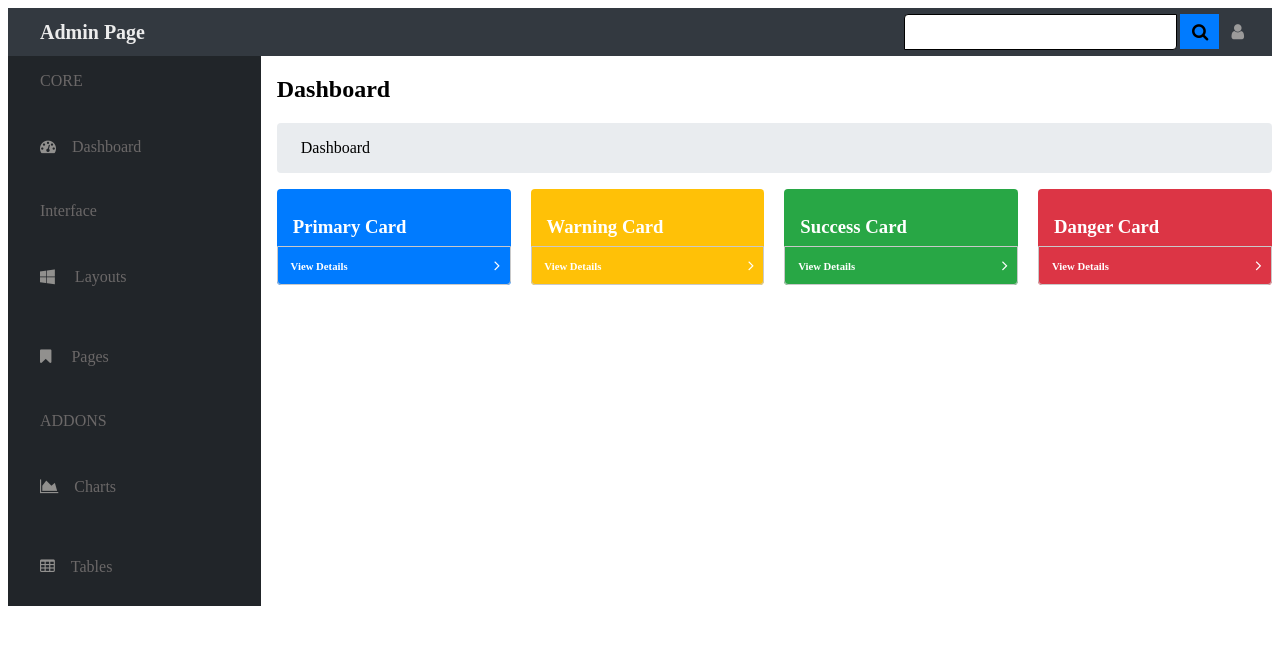
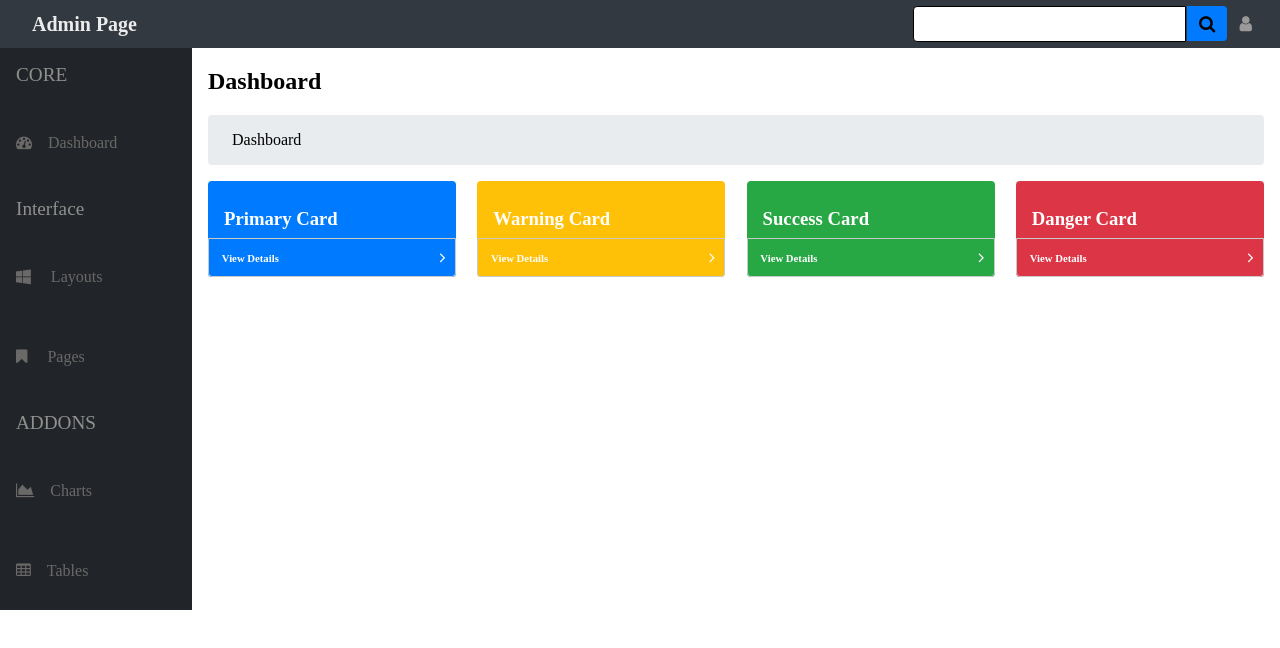
Before and after one commit to Fatrai1/project-css3-002-admin-template, a plain HTML site: page index.html in a window 1280 px wide. Drawn offline with Linux system fonts and the light colour scheme.

Commit message:
Utolsó előtti mentés

```diff
--- a/css/style.css
+++ b/css/style.css
@@ -1,5 +1,9 @@
 * {
     box-sizing: border-box;
+}
+body {
+    margin: 0;
+    padding: 0;
 }
 .header--dark {
     display: flex;
@@ -16,16 +20,20 @@
 }
 
 .header__search {
+    font-size: 1.25rem;
     display: inline;
-    float: right;
+    margin-left: auto;
+    /* float: right; */
 }
 
 .search__input {
     border: 1px solid;
-    border-radius: 4px 0 4px 0;
+    border-radius: 4px 0 0 4px;
     font-size: 1.2rem;
     padding: 0.375rem 0.75rem 0.375rem 0.75rem;
-    transition: border 0.15s ease-in-out;
+    margin-right: -3px;
+    outline: none;
+    transition: border-color 0.15s;
 }
 .search__input:focus {
     border-color: rgb(128, 189, 255);
@@ -34,6 +42,8 @@
 .search__btn {
     background-color: rgb(0, 123, 255);
     border: none;
+    border-top-right-radius: 4px;
+    border-bottom-right-radius: 4px;
     font-size: 1.1rem;
     margin-left: -0.1rem;
     padding: 0.5rem 0.75rem 0.375rem 0.75rem;
@@ -51,9 +61,12 @@
 
 .main {
     display: flex;
+    flex-direction: row;
+    height: 100%;
 }
 .main__aside {
-    flex-basis: 20vw;
+    /* flex-basis: 20vw; */
+    min-width: 12rem;
     margin: 0;
     padding: 0;
 }
@@ -66,17 +79,21 @@
     padding: 0;
     list-style: none;
 }
+.nav__li {
+    font-size: 1.2rem;
+    color: rgb(179, 178, 178);
+}
 .nav__ul li {
     padding: 1rem 0 1rem 1rem;
     color: rgb(145, 144, 142);
 }
 .nav__ul a {
     color: rgb(107, 104, 104);
-    padding: 1rem 6rem 1rem 1rem;
+    /* padding: 1rem 4rem 1rem 1rem; */
     text-decoration: none;
 }
-.nav__ul i {
-    padding: 1rem 0 1rem 1rem;
+.nav__icon {
+    padding: 1rem 1rem 1rem 0;
 }
 
 .nav__ul li:hover {
@@ -88,8 +105,11 @@
 
 }
 .content {
-    flex-basis: 80vw;
+    /* flex-basis: 80vw; */
+    width: 100%;
+    flex-basis: 1;
     padding-left: 1rem;
+    padding-right: 1rem;
 }
 .main__breadcrumb {
 
@@ -131,16 +151,18 @@
     background-color: rgb(182, 45, 58);
 }
 
-.main__card {
+.main__cards {
     display: flex;
+
     height: 6rem;
     margin-top: 1rem;
     padding: 0;
     border-radius: 0.25rem;
 }
-.main__cards {
+.main__card {
     flex-direction: row;
     width: 25%;
+    /* min-width: 200px; */
     border-radius: .25rem;
 }
 
@@ -185,8 +207,13 @@ h6 {
     padding: .6rem;
 }
 
-@media(max-width: 700px) {
+@media(max-width: 900px) {
     .main__cards {
         width: 50%;
     }
 }
+@media(max-width: 500px) {
+    .main__cards {
+        width: 100%;
+    }
+}
--- a/index.html
+++ b/index.html
@@ -6,7 +6,7 @@
     <meta name="viewport" content="width=device-width, initial-scale=1.0">
     <link rel="stylesheet" href="/css/style.css">
     <link rel="stylesheet" href="css\font-awesome-4.7.0\css\font-awesome.min.css">
-    <title>Document</title>
+    <title>Admin Page</title>
 </head>
 
 <body>
@@ -22,43 +22,43 @@
         <aside class="main__aside">
             <nav class="main__nav">
                 <ul class="nav__ul">
-                    <li><a href="">CORE</a></li>
-                    <li><i class="fa fa-tachometer" aria-hidden="true"></i><a href="#">Dashboard</a></li>
-                    <li><a href="#">Interface</a></li>
-                    <li><i class="fa fa-windows" aria-hidden="true"></i><a href="#"> Layouts</a></li>
-                    <li><i class="fa fa-bookmark" aria-hidden="true"></i><a href=""> Pages</a></li>
-                    <li><a href="">ADDONS</a></li>
-                    <li><i class="fa fa-area-chart" aria-hidden="true"></i><a href="">Charts</a></li>
-                    <li><i class="fa fa-table" aria-hidden="true"></i><a href="">Tables</a></li>
+                    <li class="nav__li">CORE</li>
+                    <li><a href="#"><i class="fa fa-tachometer nav__icon" aria-hidden="true"></i>Dashboard</a></li>
+                    <li class="nav__li">Interface</li>
+                    <li><a href="#"><i class="fa fa-windows nav__icon" aria-hidden="true"></i> Layouts</a></li>
+                    <li><a href=""><i class="fa fa-bookmark nav__icon" aria-hidden="true"></i> Pages</a></li>
+                    <li class="nav__li">ADDONS</li>
+                    <li><a href=""><i class="fa fa-area-chart nav__icon" aria-hidden="true"></i>Charts</a></li>
+                    <li><a href=""><i class="fa fa-table nav__icon" aria-hidden="true"></i>Tables</a></li>
                 </ul>
             </nav>
         </aside>
         <section class="content">
             <h1>Dashboard</h1>
             <div class="main__breadcrumb">Dashboard</div>
-            <div class="main__card">
-                <div class="main__cards main__card--blue">
+            <div class="main__cards">
+                <div class="main__card main__card--blue">
                     <div class="card__top"><h3>Primary Card</h3></div>
                     <div class="card__bottom">
                         <h6>View Details</h6>
                         <i class="fa fa-angle-right card__bottom--arrow"></i>
                     </div>
                 </div>
-                <div class="main__cards main__card--yellow">
+                <div class="main__card main__card--yellow">
                     <div class="card__top"><h3>Warning Card</h3></div>
                     <div class="card__bottom">
                         <h6>View Details</h6>
                         <i class="fa fa-angle-right card__bottom--arrow"></i>
                     </div>
                 </div>
-                <div class="main__cards main__card--green">
+                <div class="main__card main__card--green">
                     <div class="card__top"><h3>Success Card</h3></div>
                     <div class="card__bottom">
                         <h6>View Details</h6>
                         <i class="fa fa-angle-right card__bottom--arrow"></i>
                     </div>
                 </div>
-                <div class="main__cards main__card--red">
+                <div class="main__card main__card--red">
                     <div class="card__top"><h3>Danger Card</h3></div>
                     <div class="card__bottom">
                         <h6>View Details</h6>
```
